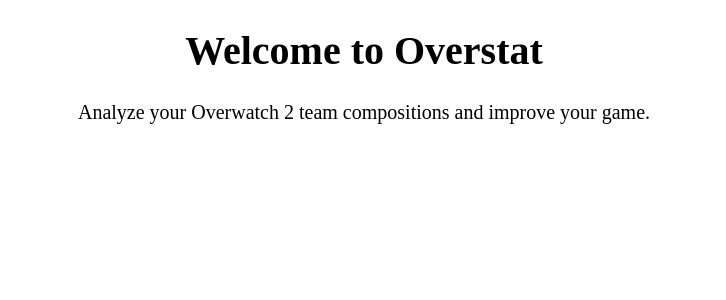
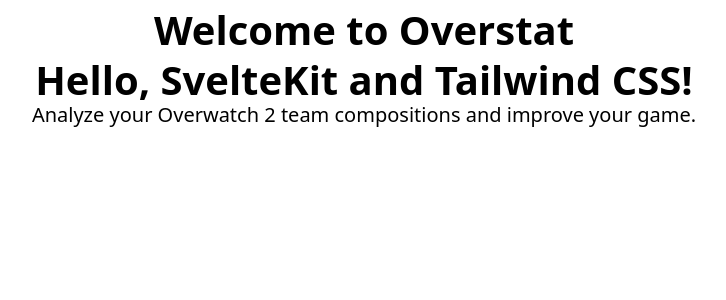
Before and after one commit to c-abbott/overstat, a SvelteKit app: page / in a window 1280 px wide. Shown: the top 300 px of the page, without its empty margins (276-1002 px from the left). Built offline with nearby package versions, Linux system fonts and the light colour scheme.

Commit message:
Used tailwind

```diff
--- a/src/routes/+page.svelte
+++ b/src/routes/+page.svelte
@@ -1,6 +1,7 @@
 <script>
-  // Your JavaScript code goes here
+  import '../tailwind.css';
 </script>
+
 
 <style>
   /* Your CSS styles go here */
@@ -19,5 +20,6 @@
 <!-- Your HTML markup goes here -->
 <main>
   <h1>Welcome to Overstat</h1>
+  <h1 class="text-4xl font-bold">Hello, SvelteKit and Tailwind CSS!</h1>
   <p>Analyze your Overwatch 2 team compositions and improve your game.</p>
 </main>
--- /dev/null
+++ b/tailwind.config.cjs
@@ -0,0 +1,10 @@
+/** @type {import('tailwindcss').Config} */
+module.exports = {
+  content: ['./src/**/*.{html,js,svelte,ts}'],
+  theme: {
+    extend: {},
+  },
+  plugins: [],
+  mode: 'jit',
+  darkMode: false, // or 'media' or 'class'
+}
```
